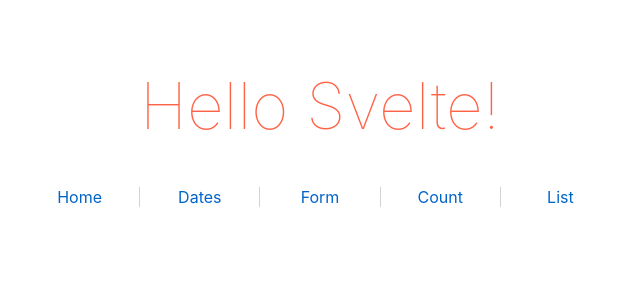
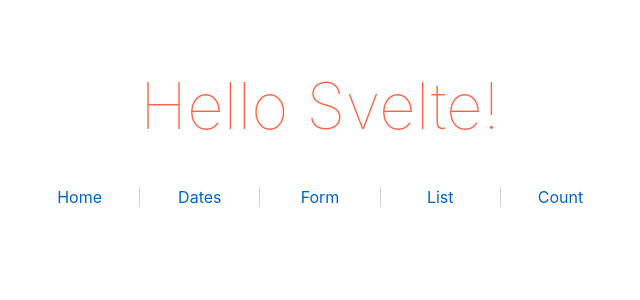
Before and after one commit to helloitsjoe/svelte-demo, a Svelte app: page / in a window 1280 px wide. Shown: the top 300 px of the page, without its empty margins (320-960 px from the left). Built offline with nearby package versions, Linux system fonts and the light colour scheme.

Commit message:
small updates

```diff
--- a/public/global.css
+++ b/public/global.css
@@ -1,4 +1,9 @@
-html, body {
+* {
+  box-sizing: border-box;
+}
+
+html,
+body {
   position: relative;
   width: 100%;
   height: 100%;
@@ -9,11 +14,12 @@
   margin: 0;
   padding: 8px;
   box-sizing: border-box;
-	font-family: -apple-system, BlinkMacSystemFont, "Segoe UI", Roboto, Oxygen-Sans, Ubuntu, Cantarell, "Helvetica Neue", sans-serif;
+  font-family: -apple-system, BlinkMacSystemFont, 'Segoe UI', Roboto,
+    Oxygen-Sans, Ubuntu, Cantarell, 'Helvetica Neue', sans-serif;
 }
 
 a {
-	color: rgb(0,100,200);
+  color: rgb(0, 100, 200);
   text-decoration: none;
 }
 
@@ -22,14 +28,17 @@
 }
 
 a:visited {
-	color: rgb(0,80,160);
+  color: rgb(0, 80, 160);
 }
 
 label {
   display: block;
 }
 
-input, button, select, textarea {
+input,
+button,
+select,
+textarea {
   font-family: inherit;
   font-size: inherit;
   -webkit-padding: 0.4em 0;
--- a/src/App.svelte
+++ b/src/App.svelte
@@ -1,22 +1,24 @@
 <script>
-  import { Router, link, Route } from 'svelte-routing';
+  import { Router, Link, Route } from 'svelte-routing';
   import { Header, Wrapper, Dates, Count, List, Form } from './components';
 
   export let today;
   export let isDev;
 
-  const basepath = isDev ? '' : '/svelte-demo';
+  const basepath = isDev ? '/' : '/svelte-demo';
+  // TODO: nested on:click
+  // TODO: dispatch
 </script>
 
 <main>
   <Header name="Svelte" />
   <Router {basepath}>
     <nav>
-      <a use:link href={basepath || '/'}>Home</a>
-      <a use:link href={`${basepath}/date`}>Dates</a>
-      <a use:link href={`${basepath}/form`}>Form</a>
-      <a use:link href={`${basepath}/count`}>Count</a>
-      <a use:link href={`${basepath}/list`}>List</a>
+      <Link to="/">Home</Link>
+      <Link to="date">Dates</Link>
+      <Link to="form">Form</Link>
+      <Link to="list">List</Link>
+      <Link to="count">Count</Link>
     </nav>
     <Wrapper>
       <Route path="date"><Dates {today} /></Route>
@@ -31,7 +33,6 @@
   main {
     text-align: center;
     padding: 1em;
-    max-width: 240px;
     margin: 0 auto;
   }
 
@@ -42,11 +43,12 @@
     margin: auto;
   }
 
-  nav > a {
+  :global(nav a) {
     flex: 1;
+    min-width: 72px;
   }
 
-  nav * + * {
+  :global(nav * + *) {
     border-left: 1px solid lightgray;
   }
 
--- /dev/null
+++ b/src/components/Button.svelte
@@ -0,0 +1,21 @@
+<!-- on:click is passed to the parent -->
+<button on:click><slot /></button>
+
+<style>
+  button {
+    /* box-sizing: border-box; */
+    border: none;
+    color: white;
+    background-color: #0c5;
+  }
+
+  button:active {
+    background-color: #095;
+  }
+
+  button:focus {
+    /* outline: 2px solid blue; */
+    outline: none;
+    box-shadow: 0px 0px 0px 2px blue;
+  }
+</style>
--- a/src/components/Dates.svelte
+++ b/src/components/Dates.svelte
@@ -1,5 +1,9 @@
 <script>
+  import { Button } from '.';
+
+  // Just an example of props
   export let today;
+
   let showDate = true;
   const toggleDate = () => {
     showDate = !showDate;
@@ -12,6 +16,6 @@
   <p>Today is **/**/****</p>
 {/if}
 
-<button on:click={toggleDate}>
+<Button on:click={toggleDate}>
   {showDate ? 'Hide' : 'Show'} date
-</button>
+</Button>
--- a/src/components/Form.svelte
+++ b/src/components/Form.svelte
@@ -18,4 +18,5 @@
     <input type="checkbox" bind:checked={extra} />
   </label>
   <button type="submit">Submit</button>
+  <h2>Your name is {name}</h2>
 </form>
--- a/src/components/index.js
+++ b/src/components/index.js
@@ -1,8 +1,9 @@
 import Header from './Header.svelte';
 import Wrapper from './Wrapper.svelte';
 import Count from './Count.svelte';
+import Button from './Button.svelte';
 import Dates from './Dates.svelte';
 import Form from './Form.svelte';
 import List from './List.svelte';
 
-export { Header, Wrapper, Count, List, Dates, Form };
+export { Header, Wrapper, Count, List, Dates, Form, Button };
```
Lines whose indentation alone changed are shown as unchanged.
